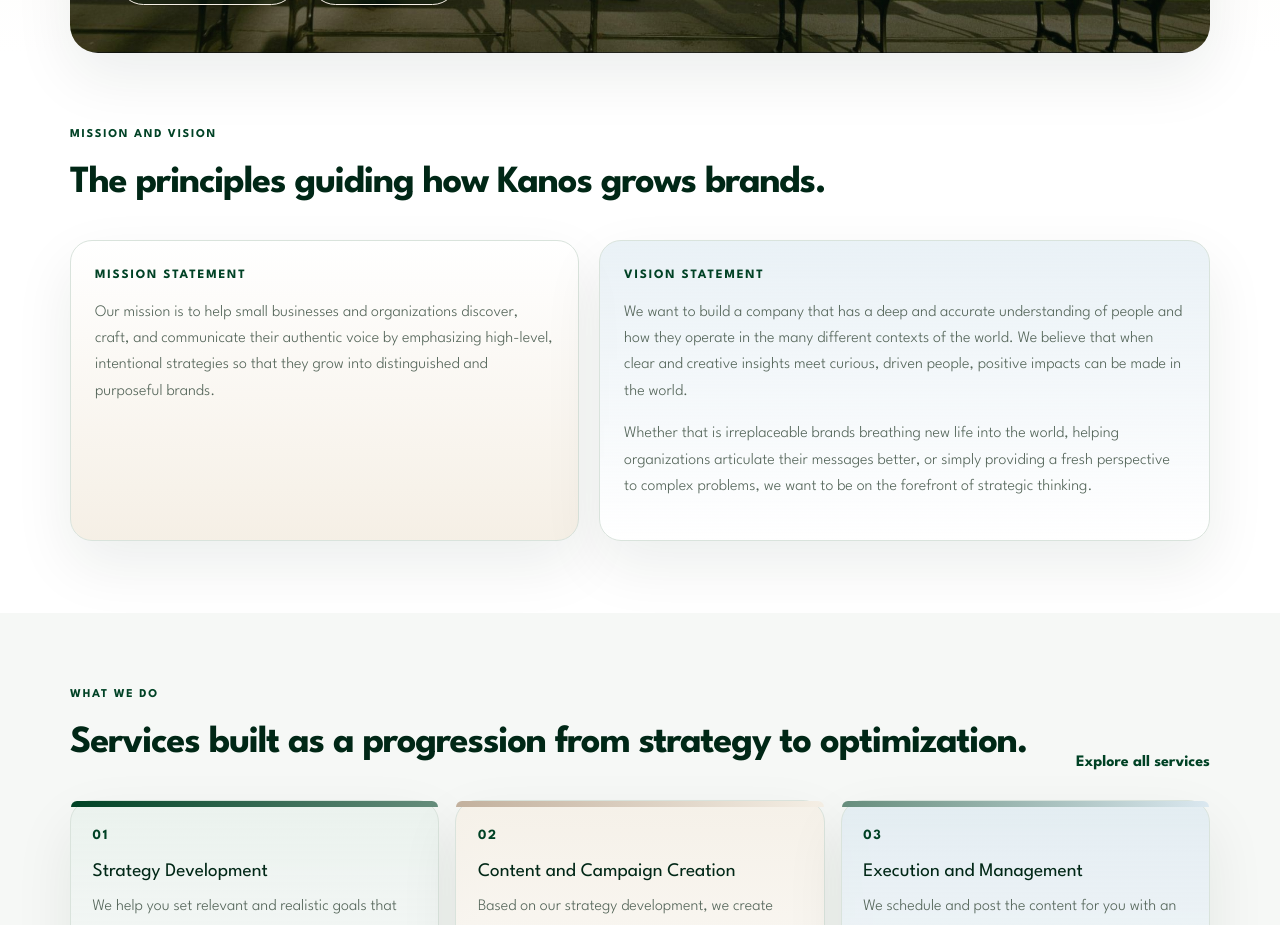
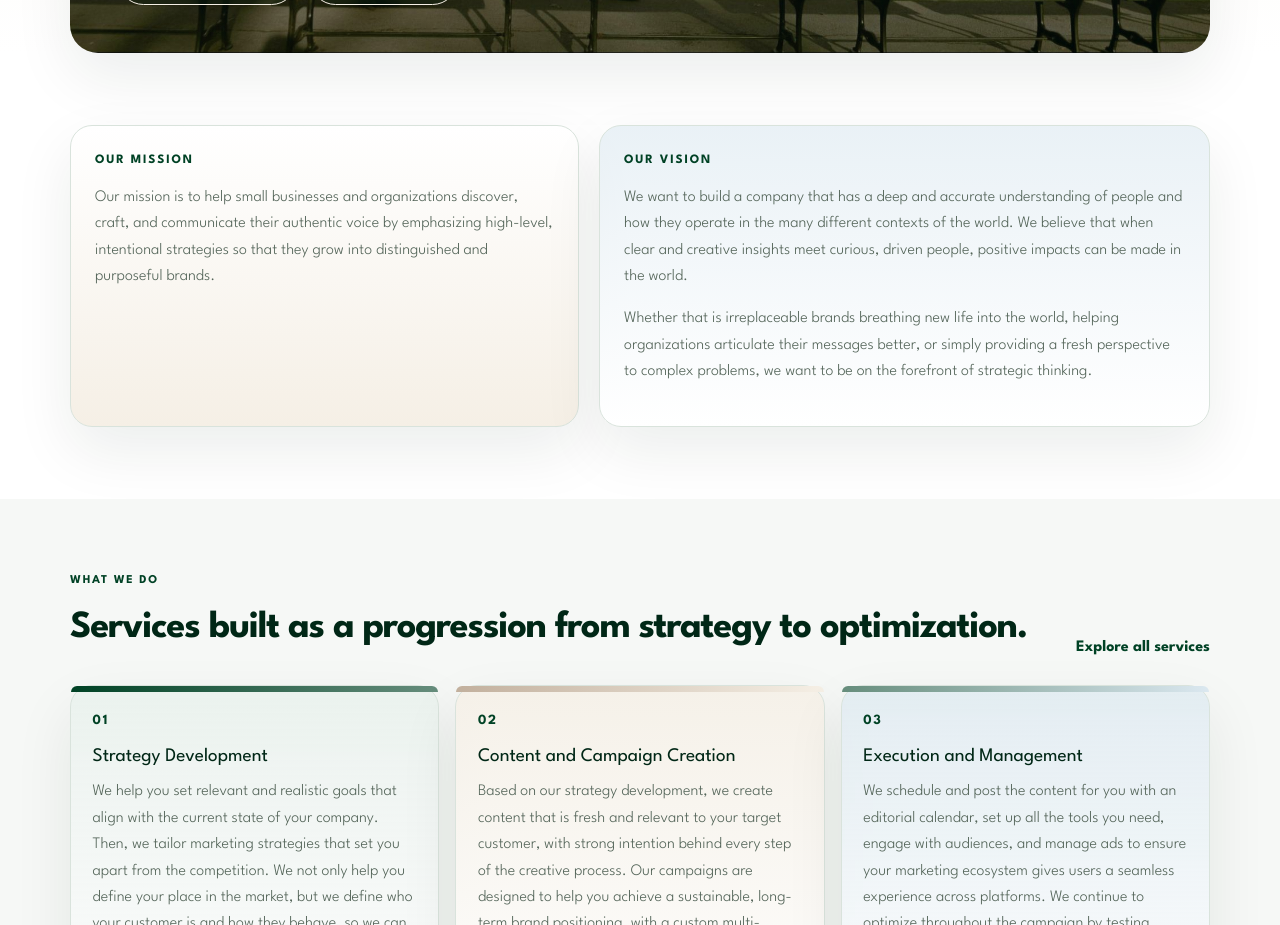
Before and after one commit to patgratt/kanosGroup, a React (Vite) app: page / in a window 1280 px wide. Shown: the part 820-1745 px from the top of the page. Built offline with nearby package versions, Linux system fonts and the light colour scheme.

Commit message:
update more home page

```diff
--- a/src/pages/HomePage.jsx
+++ b/src/pages/HomePage.jsx
@@ -41,15 +41,9 @@
 
       <section className="section">
         <div className="container">
-          <div className="section-heading">
-            <div>
-              <p className="section-kicker">Mission and Vision</p>
-              <h2>The principles guiding how Kanos grows brands.</h2>
-            </div>
-          </div>
           <div className="mission-grid">
             <article className="statement-card">
-              <p className="statement-label">Mission Statement</p>
+              <p className="statement-label">Our Mission</p>
               <p>
                 Our mission is to help small businesses and organizations discover, craft, and
                 communicate their authentic voice by emphasizing high-level, intentional strategies so
@@ -57,7 +51,7 @@
               </p>
             </article>
             <article className="statement-card statement-card-alt">
-              <p className="statement-label">Vision Statement</p>
+              <p className="statement-label">Our Vision</p>
               <p>
                 We want to build a company that has a deep and accurate understanding of people and how
                 they operate in the many different contexts of the world. We believe that when clear and
```
